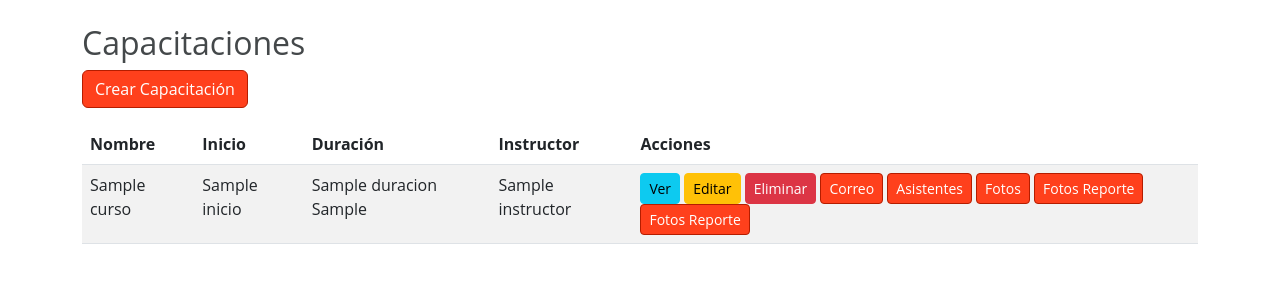
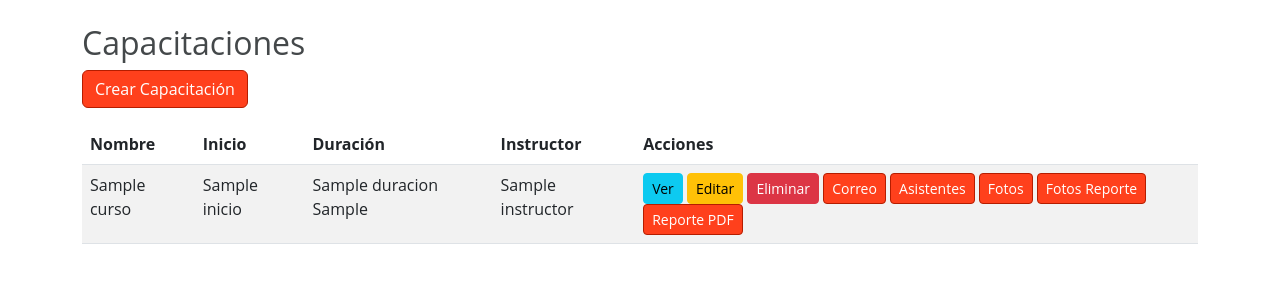
Before and after one commit to evallardy/capacitacion, a Django app: template core/templates/core/capacitacion/capacitacion_list.html in a window 1280 px wide. Shown: the part 56-356 px from the top of the page. Run offline with Django 3.2, Linux system fonts and the light colour scheme; the template is opened without the code that fills it: most values are stand-ins (such as "Sample title", 1, 10 or a date in 2020); some libraries are stand-ins or nearby versions.

Commit message:
1a Version 25

```diff
--- a/core/templates/core/capacitacion/capacitacion_list.html
+++ b/core/templates/core/capacitacion/capacitacion_list.html
@@ -28,7 +28,7 @@
                 <a href="{% url 'asistente_list' capacitacion.pk %}" class="btn btn-primary btn-sm">Asistentes</a>
                 <a href="{% url 'capacitacion_foto' capacitacion.pk %}" class="btn btn-primary btn-sm">Fotos</a>
                 <a href="{% url 'capacitacion_fotos' capacitacion.pk %}" class="btn btn-primary btn-sm">Fotos Reporte</a>
-                <a href="{% url 'capacitacionPDF' capacitacion.pk %}" class="btn btn-primary btn-sm">Fotos Reporte</a>
+                <a href="{% url 'capacitacionPDF' capacitacion.pk %}" class="btn btn-primary btn-sm">Reporte PDF</a>
             </td>
         </tr>
         {% endfor %}
```
